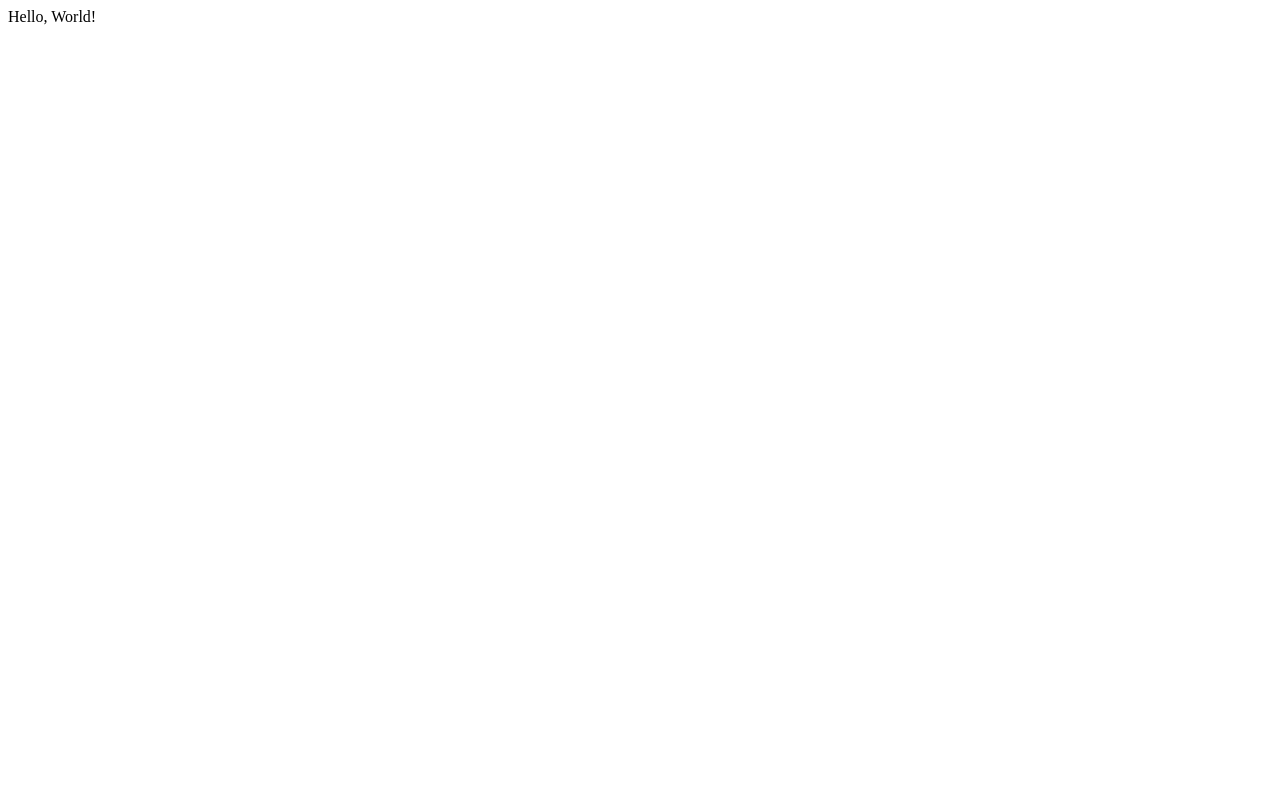
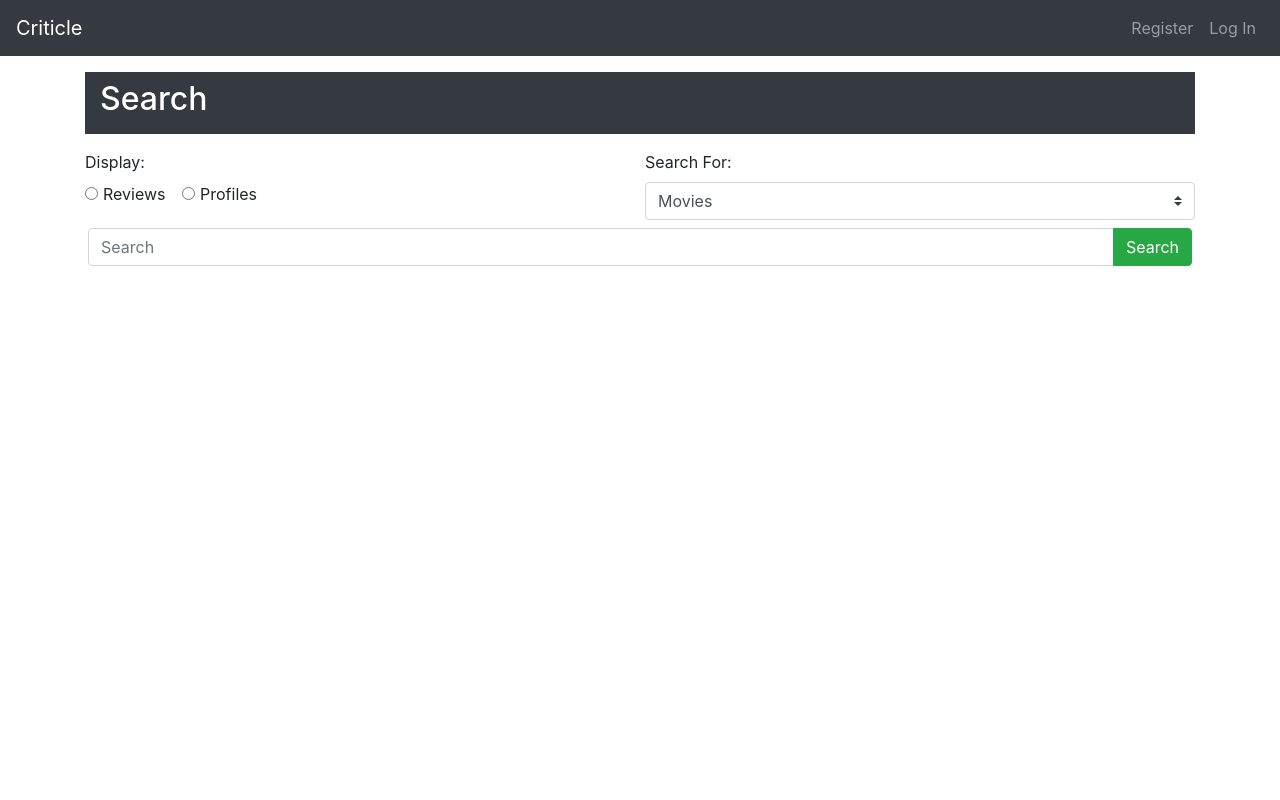
Before and after one commit to rej696/2criticle2furious, a Flask app: page /hello in a window 1280 px wide. Before the commit the page is almost empty. Run offline with Flask 2, Linux system fonts and the light colour scheme; some libraries are stand-ins or nearby versions.

Commit message:
refactor forms and fix errors

```diff
--- a/criticle/__init__.py
+++ b/criticle/__init__.py
@@ -2,7 +2,6 @@
 import os
 
 from flask import Flask, render_template
-# from criticle.scheduling import run_post_bot
 
 
 def create_app(test_config=None):
@@ -25,10 +24,13 @@ def create_app(test_config=None):
 
     @app.route("/hello")
     def hello():
-        return "Hello, World!"
+        return render_template('search/search.j2')
 
     from . import db
     db.init_app(app)
+
+    from . import scheduling
+    scheduling.run_post_bot(app)
 
     from .home import bp as home_bp
     app.register_blueprint(home_bp)
@@ -51,7 +53,4 @@ def create_app(test_config=None):
     # def profile(username):
     #     return "this is a profile"
 
-    # run_post_bot()
-
-
     return app
--- a/criticle/home.py
+++ b/criticle/home.py
@@ -21,7 +21,6 @@ def view():
     reviews_query = db.execute('select * from reviews order by upload_date desc').fetchall()
     reviews = get_reviews(db, reviews_query)
 
-    input = {'users': users,
-             'reviews': reviews}
+    input = {'users': users, 'reviews': reviews}
 
     return render_template('home/home.j2', input=input)
--- /dev/null
+++ b/criticle/templates/search/search.j2
@@ -0,0 +1,81 @@
+{% extends 'base.j2' %}
+
+{% block header %}
+    <h2>{% block title %}Search{% endblock %}</h2>
+{% endblock %}
+
+{% block content %}
+
+    {# {% if g.user %}
+        <h3><a href="{{ url_for('add.review', username=g.user['username']) }}">Add Review</a></h3>
+        <h3><a href="{{ url_for('add.media') }}">Add Media</a></h3>
+    {% endif %} #}
+    {#}
+    <ul class="list-group">
+        {% for username in input['users'] %}
+            <li class="list-group-item"><a href="{{ url_for('profile.view_user_profile', username=username) }}">{{ username }}</a></li>
+        {% endfor %}
+    </ul> #}
+
+
+    {# Search Drop Down Options #}
+    <form method="post">
+
+        <div class="form-group">
+            <div class="form-row">
+                <div class="col">
+                    <div>
+                        <label for="display_type">Display:</label>
+                    </div>
+
+
+                    <div>
+                        <div class="form-check-inline">
+                            <label class="form-check-label">
+                                <input type="radio" class="form-check-input" name="display_type" value="reviews">Reviews
+                            </label>
+                        </div>
+                        <div class="form-check-inline">
+                            <label class="form-check-label">
+                                <input type="radio" class="form-check-input" name="display_type" value="profiles">Profiles
+                            </label>
+                        </div>
+                    </div>
+
+                    {# <select name="displaytype" id="displaytype">
+                        <option value="reviews">Reviews</option>
+                        <option value="profiles">Profiles</option>
+                    </select> #}
+                </div>
+
+                <div class="col">
+                    <label for="search_for">Search For:</label>
+                    <select name="search_for" id="search_for" class="custom-select">
+                        <option value="movies">Movies</option>
+                        <option value="books">Books</option>
+                        <option value="users">Users</option>
+                    </select>
+                </div>
+            </div>
+
+            <div class="form-row">
+                <div class="input-group px-2 py-2">
+                    <input class="form-control" type="text" name="search" id="search" placeholder="Search">
+                    <div class="input-group-append">
+                        <button class="btn btn-success" type="submit">Search</button>
+                    </div>
+                </div>
+            </div>
+        </div>
+
+    </form>
+
+    {# TODO js/python/jinja needed to select between review list and User list based on radio buttons (review list default?) #}
+    {#}
+    <div id="review_list" style="">
+        {% include 'review/review_list.j2' %}
+    </div>
+    <div id="profile_list" style="display: none;">
+        {% include 'review/profile_list.j2' %}  add profile_list html
+    </div> #}
+{% endblock %}
```
Also changed, not shown: criticle/templates/add/add_media.j2 (+4 -3 lines), criticle/templates/add/add_review.j2 (+7 -2 lines), criticle/templates/auth/register.j2 (+7 -2 lines), criticle/utilities.py (+7 -6 lines).
